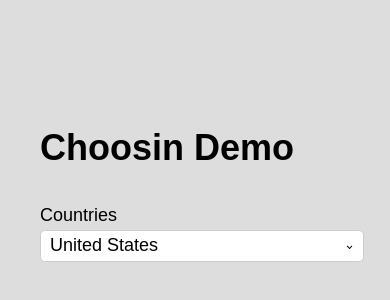
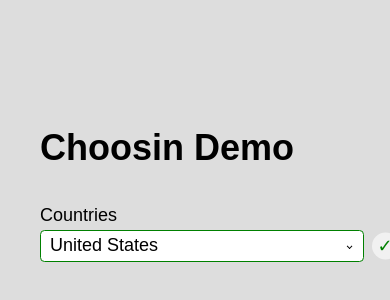
Before and after one commit to wesruv/choosin, a website with bundled scripts: page src/index.html in a window 390 px wide. Shown: the part 1425-1725 px from the top of the page. Built offline with nearby package versions, Linux system fonts and the light colour scheme.

Commit message:
Adding MVP for indicator of valid value
Added function to verify that the value is set correctly on the select and choosin

```diff
--- a/src/choosin.css
+++ b/src/choosin.css
@@ -63,6 +63,27 @@
 }
 .choosin--dropUp[open] {
   border-radius: 0 0 0.25em 0.25em;
+}
+
+.choosin--hasValidValue {
+  border-color: green;
+}
+
+.choosin__status {
+  position: absolute;
+  top: 50%;
+  left: calc(100% + 0.5em);
+  width: 1.5em;
+  border-radius: 50%;
+  background: #ffffff99;
+  line-height: 1.5;
+  color: red;
+  text-align: center;
+  transform: translate(0, -50%);
+}
+
+.choosin--hasValidValue .choosin__status {
+  color: green;
 }
 
 .choosin[class] [hidden] {
--- a/src/choosin.js
+++ b/src/choosin.js
@@ -36,6 +36,8 @@ class Choosin {
       'optionHighlightedCallback',
       'setupDropdownToggle',
       'showAllOptions',
+      'checkForValidValue',
+      'validValueCallback',
       'searchCallback',
       'setupSearch',
       'navigateOptions',
@@ -209,8 +211,11 @@ class Choosin {
     const hash = $optionSelected.dataset.csnHash;
     const $choosin = this.elements.choosinWrapper;
     const $search = this.elements.search;
+
+    // Validate
     if (!value) {
-      this.log('error', 'Option selected, but it is missing a value', $optionSelected);
+      this.log('warn', 'Option was selected, but it is missing or empty value', $optionSelected);
+      this.state.set('validValue', false);
       return;
     }
     if (value && $optionSelected !== $optionWasSelected) {
@@ -225,6 +230,7 @@ class Choosin {
     }
     const optionsMap = this.state.get('optionsMap');
     if (optionsMap[hash] && optionsMap[hash].selectOption) optionsMap[hash].selectOption.setAttribute('selected', '') && optionsMap[hash].selectOption.setAttribute('aria-selected', '');// added aria-selected, required for screen readers to work properly
+    this.checkForValidValue();
     this.state.set('isOpen', false);
   };
 
@@ -321,6 +327,88 @@ class Choosin {
   }
 
   /**
+   * Checks to see if a valid value is set and there aren't errors in state
+   * @returns {boolean} True if choosin, the selected Choosin option and the select element agree on the value
+   */
+  checkForValidValue() {
+    const $choosin = this.elements.choosinWrapper;
+    const $optionSelected = this.state.get('optionSelected');
+    const $select = this.elements.originalSelect;
+
+    let validValue;
+
+    if (!$optionSelected) {
+      this.log('warn', 'No option selected');
+      validValue = false;
+    }
+    if (!$choosin.dataset.value) {
+      this.log('warn',
+        'Choosin doesn\'t have a value set',
+        `$choosin.dataset.value = ${$choosin.dataset.value}`
+      );
+      // Make sure $select element also has no value
+      if ($select.value) {
+        $select.selectedInex = -1;
+      }
+      validValue = false;
+    }
+    if ($choosin.dataset.value !== $optionSelected.dataset.value) {
+      this.log('error',
+        'Choosin value doesn\'t match selectedOptions value',
+        `$choosin.dataset.value = ${$choosin.dataset.value}`,
+        `$optionSelected.dataset.value = ${$optionSelected.dataset.value}`
+      );
+      validValue = false;
+    }
+    if (this.elements.search.value.trim() !== $optionSelected.innerText.trim()) {
+      this.log('warn',
+        'Choosin search box text doesn\'t match the selected option\'s text',
+        `this.elements.search.value.trim() = ${this.elements.search.value.trim()}`,
+        `$optionSelected.innerText.trim() = ${$optionSelected.innerText.trim()}`
+      );
+      validValue = false;
+    }
+    if ($select.value !== $choosin.dataset.value) {
+      this.log('error',
+        'Choosin value is set and does not match the select element\'s value.',
+        `$choosin.dataset.value = ${$choosin.dataset.value}`,
+        `$select.value = ${$select.value}`
+      );
+      validValue = false;
+    }
+    else if (typeof validValue === 'undefined') {
+      validValue = true;
+    }
+
+    // Force validValue to a boolean
+    validValue = !!validValue;
+
+    this.state.set('validValue', validValue);
+    return validValue;
+  }
+
+  /**
+   * Callback for state changes to isValid
+   * @param {boolean} isValid Value of choosin passed validation and matches state and select
+   * @param {boolean} previousState The previous value
+   */
+  validValueCallback(isValid, previousState) {
+    // If nothing has changed, don't do anything
+    if (isValid === previousState) return;
+
+    if (isValid) {
+      this.elements.choosinWrapper.classList.add('choosin--hasValidValue');
+      // @todo Set accessible feedback
+      this.elements.status.innerText = '✓';
+    }
+    else {
+      this.elements.choosinWrapper.classList.remove('choosin--hasValidValue');
+      // @todo Set accessible feedback
+      this.elements.status.innerText = 'x';
+    }
+  }
+
+  /**
    * Searches options for textField.value
    */
   searchCallback() {
@@ -344,6 +432,7 @@ class Choosin {
     if (!searchQuery) {
       this.log('log', 'Search empty, showing all options.');
       this.showAllOptions();
+      this.state.set('isValid', false);
       return;
     }
     this.log('log', 'Starting search', {previousSearch, searchQuery});
@@ -374,6 +463,7 @@ class Choosin {
       }
     }
     this.state.set('visibleOptionHashes', visibleOptionHashes);
+    this.checkForValidValue();
   };
 
   /**
@@ -510,6 +600,7 @@ class Choosin {
         event.preventDefault();
         const $optionHighlighted = this.state.get('optionHighlighted');
         if ($optionHighlighted) {
+          this.elements.search.value = $optionHighlighted.innerText.trim();
           this.state.set('optionSelected', $optionHighlighted);
         }
     }
@@ -632,6 +723,9 @@ class Choosin {
     const $search = document.createElement('input');
     const $dropdownToggle = document.createElement('button');
     const $optionsList = document.createElement('ul');
+    const $status = document.createElement('div');
+
+    $status.classList.add('choosin__status');
 
     // Accessibility features
     // @todo: KS, fix screen reader issues for ul
@@ -660,7 +754,7 @@ class Choosin {
 
     $optionsList.id = `csn-optionsList--${$choosin.dataset.csnHash}`;
     $optionsList.classList.add('choosin__optionsList', 'csn-optionsList');
-    $choosin.append($search, $dropdownToggle, $optionsList);
+    $choosin.append($search, $dropdownToggle, $status, $optionsList);
     $selectLabel.setAttribute('for', $optionsList.id);
 
     $selectLabel.addEventListener('click', (event) => {
@@ -683,6 +777,7 @@ class Choosin {
       'optionsList': $optionsList,
       'dropdownToggle': $dropdownToggle,
       'search': $search,
+      'status': $status,
       'originalSelect': $select,
       'selectLabel': $selectLabel,
     };
@@ -715,6 +810,7 @@ class Choosin {
       'dropdownDirection': 'none',
       'hasSearch': false,
       'previousSearch': '',
+      'validValue': false,
     };
     this.state = new simpleState(defaultState, 'verbose');
 
@@ -739,15 +835,13 @@ class Choosin {
     });
 
     // Connect open close behavior to state
-    this.state.subscribe('isOpen',
-      (newValue, oldValue) => this.isOpenCallback(newValue, oldValue, $choosin)
-    );
+    this.state.subscribe('isOpen', this.isOpenCallback);
 
     // Connect option highlighting to state
-    this.state.subscribe(
-      'optionHighlighted',
-      (newValue, oldValue) => this.optionHighlightedCallback(newValue, oldValue, $choosin)
-    );
+    this.state.subscribe('optionHighlighted', this.optionHighlightedCallback);
+
+    // Connect value checking to state
+    this.state.subscribe('validValue', this.validValueCallback);
 
     $choosin.addEventListener('keydown', (event) => this.keyboardHandler(event, $choosin));
 
```
